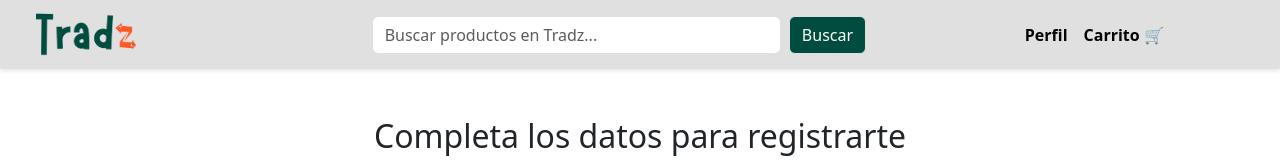
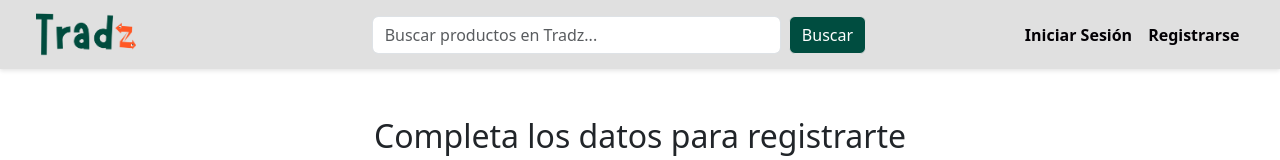
Before and after one commit to KarlaPazSoto/proyectofinal-marketplace, a React (Vite) app in the folder front-react/: page /register in a window 1280 px wide. Shown: the top 160 px of the page. Built offline with nearby package versions, Linux system fonts and the light colour scheme; no server answers.

Commit message:
botones navbar

```diff
--- a/front-react/src/components/Navbar.jsx
+++ b/front-react/src/components/Navbar.jsx
@@ -33,34 +33,48 @@ const Navbar = () => {
             </button>
 
             <Link to="/" className="navbar-brand m-0">
-              <img src={logo} alt="logo" className="logo-navbar" style={{ height: '40px' }} />
+              <img src={logo} alt="logo" className="logo-navbar" style={{ height: "40px" }} />
             </Link>
           </div>
 
           {/* Contenedor desktop */}
           <div className="d-none d-lg-flex w-100 justify-content-between align-items-center">
-            <Link to="/" className="navbar-brand" style={{ width: '20%' }}>
+            <Link to="/" className="navbar-brand" style={{ width: "20%" }}>
               <img src={logo} alt="logo" className="logo-navbar ms-4" />
             </Link>
 
-            <div className="mx-auto" style={{ width: '50%' }}>
+            <div className="mx-auto" style={{ width: "50%" }}>
               <Search />
             </div>
           </div>
 
           {/* Menú desplegable */}
-          <div className="collapse navbar-collapse" id="navbarNavAltMarkup" style={{ width: '25%' }}>
+          <div className="collapse navbar-collapse" id="navbarNavAltMarkup" style={{ width: "25%" }}>
             <div className="navbar-nav">
+              {/* Solo mostrar estos enlaces si el usuario está autenticado */}
+              {token && (
+                <>
                   <Link to="/profile" className="nav-link">
                     Perfil
                   </Link>
                   <Link to="/cart" className="nav-link">
                     Carrito 🛒
                   </Link>
-              {token && (
                   <button onClick={logoutAndRedirect} className="btn-cerrar-sesion">
                     Cerrar Sesión
                   </button>
+                </>
+              )}
+              {/* Si NO está autenticado, mostrar solo login */}
+              {!token && (
+                <>
+                <Link to="/login" className="nav-link">
+                  Iniciar Sesión
+                </Link>
+                <Link to="/register" className="nav-link">
+                  Registrarse
+                </Link>
+                </>
               )}
             </div>
           </div>
```
Also changed, not shown: front-react/src/pages/footerPages/About.jsx (added, +11 -0 lines). Lines whose indentation alone changed are shown as unchanged.
